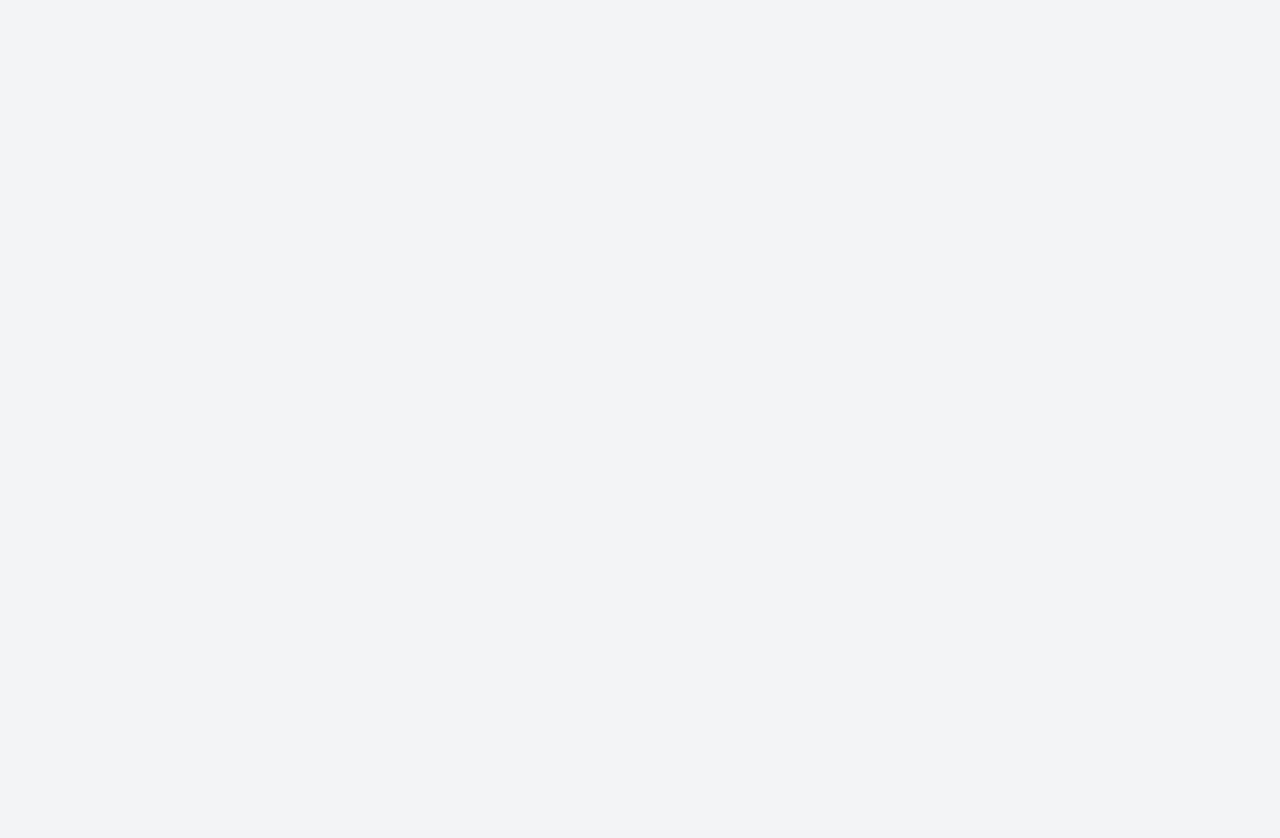
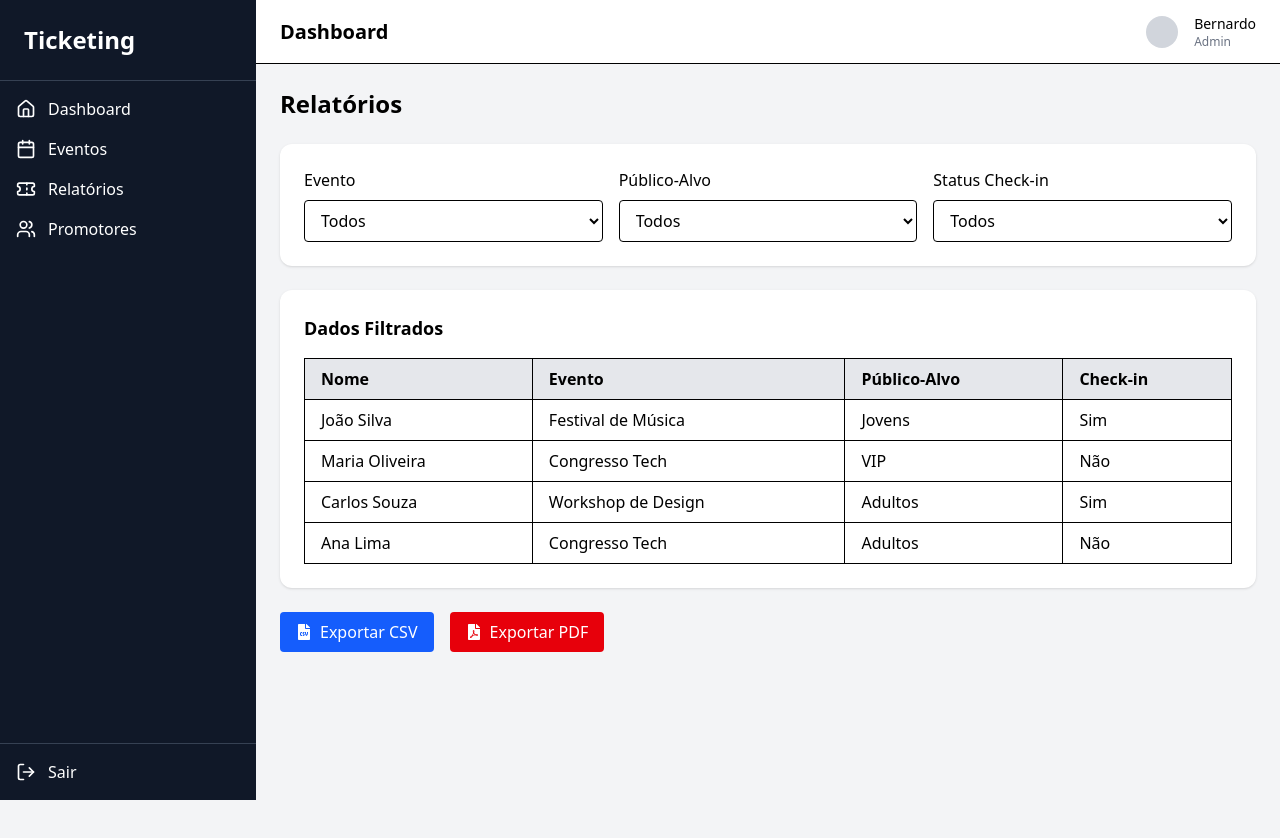
Before and after one commit to bernardoburigo/projeto-ticketing, a React (Vite) app in the folder Dashboard/frontend/: page /relatorios in a window 1280 px wide. Before the commit this address had no page. Shown: the top 838 px of the page. Before the commit the page ends 800 px from the top, so only its background shows below. Built offline with nearby package versions, Linux system fonts and the light colour scheme.

Commit message:
feat: tela de relatórios

```diff
--- a/Dashboard/frontend/src/App.jsx
+++ b/Dashboard/frontend/src/App.jsx
@@ -4,6 +4,7 @@ import Eventos from './pages/Eventos';
 import CriarEvento from './pages/CriarEvento';
 import EditarEvento from './pages/EditarEvento';
 import DetalhesEvento from './pages/DetalhesEvento';
+import Relatorios from './pages/Relatorios';
 
 function App() {
   return (
@@ -14,6 +15,7 @@ function App() {
         <Route path="/eventos/novo" element={<CriarEvento />} />
         <Route path="/eventos/:id/editar" element={<EditarEvento />} />
         <Route path="/eventos/:id" element={<DetalhesEvento />} />
+        <Route path="/relatorios" element={<Relatorios />} />
       </Routes>
     </BrowserRouter>
   );
--- a/Dashboard/frontend/src/components/Sidebar.jsx
+++ b/Dashboard/frontend/src/components/Sidebar.jsx
@@ -17,9 +17,9 @@ const Sidebar = () => {
             <Calendar size={20} />
             Eventos
           </Link>
-          <Link to='/ingressos' className="flex items-center gap-3 hover:text-blue-400 cursor-pointer">
+          <Link to='/relatorios' className="flex items-center gap-3 hover:text-blue-400 cursor-pointer">
             <Ticket size={20} />
-            Ingressos
+            Relatórios
           </Link>
           <Link to='/promotores' className="flex items-center gap-3 hover:text-blue-400 cursor-pointer">
             <Users size={20} />
--- /dev/null
+++ b/Dashboard/frontend/src/pages/Relatorios.jsx
@@ -0,0 +1,155 @@
+import Sidebar from '../components/Sidebar';
+import Topbar from '../components/Topbar';
+import { useState } from 'react';
+import { FaFileCsv, FaFilePdf } from 'react-icons/fa';
+
+const eventos = ['Festival de Música', 'Congresso Tech', 'Workshop de Design'];
+const publicos = ['Jovens', 'Adultos', 'VIP'];
+const statusCheckin = ['Todos', 'Com Check-in', 'Sem Check-in'];
+
+const dadosRelatorio = [
+  { nome: 'João Silva', publico: 'Jovens', evento: 'Festival de Música', checkin: true },
+  { nome: 'Maria Oliveira', publico: 'VIP', evento: 'Congresso Tech', checkin: false },
+  { nome: 'Carlos Souza', publico: 'Adultos', evento: 'Workshop de Design', checkin: true },
+  { nome: 'Ana Lima', publico: 'Adultos', evento: 'Congresso Tech', checkin: false },
+];
+
+const Relatorios = () => {
+  const [eventoSelecionado, setEventoSelecionado] = useState('Todos');
+  const [publicoSelecionado, setPublicoSelecionado] = useState('Todos');
+  const [checkinSelecionado, setCheckinSelecionado] = useState('Todos');
+
+  const filtrarDados = dadosRelatorio.filter(item => {
+    const eventoMatch = eventoSelecionado === 'Todos' || item.evento === eventoSelecionado;
+    const publicoMatch = publicoSelecionado === 'Todos' || item.publico === publicoSelecionado;
+    const checkinMatch =
+      checkinSelecionado === 'Todos' ||
+      (checkinSelecionado === 'Com Check-in' && item.checkin) ||
+      (checkinSelecionado === 'Sem Check-in' && !item.checkin);
+
+    return eventoMatch && publicoMatch && checkinMatch;
+  });
+
+  const exportarCSV = () => {
+    const linhas = [
+      ['Nome', 'Ingresso', 'Evento', 'Valor'],
+      ...dadosRelatorio.map(item => [item.nome, item.ingresso, item.evento, item.valor]),
+    ];
+    const csvContent =
+      'data:text/csv;charset=utf-8,' +
+      linhas.map(e => e.join(',')).join('\n');
+    const encodedUri = encodeURI(csvContent);
+    const link = document.createElement('a');
+    link.setAttribute('href', encodedUri);
+    link.setAttribute('download', 'relatorio.csv');
+    document.body.appendChild(link);
+    link.click();
+    document.body.removeChild(link);
+  };
+
+  const exportarPDF = () => {
+    alert('Funcionalidade de exportar para PDF será implementada futuramente.');
+    // Aqui você poderá usar uma lib como jspdf ou pdfmake para gerar o PDF.
+  };
+
+  return (
+    <div className="flex">
+      <Sidebar />
+      <div className="flex-1 flex flex-col">
+        <Topbar />
+        <main className="p-6 bg-gray-100 min-h-screen">
+          <h1 className="text-2xl font-bold mb-6">Relatórios</h1>
+
+          {/* Filtros */}
+          <div className="bg-white p-6 rounded-xl shadow mb-6 grid grid-cols-1 md:grid-cols-3 gap-4">
+            <div>
+              <label className="block mb-2 font-medium">Evento</label>
+              <select
+                className="w-full border rounded px-3 py-2"
+                value={eventoSelecionado}
+                onChange={e => setEventoSelecionado(e.target.value)}
+              >
+                <option>Todos</option>
+                {eventos.map(ev => (
+                  <option key={ev}>{ev}</option>
+                ))}
+              </select>
+            </div>
+
+            <div>
+              <label className="block mb-2 font-medium">Público-Alvo</label>
+              <select
+                className="w-full border rounded px-3 py-2"
+                value={publicoSelecionado}
+                onChange={e => setPublicoSelecionado(e.target.value)}
+              >
+                <option>Todos</option>
+                {publicos.map(pub => (
+                  <option key={pub}>{pub}</option>
+                ))}
+              </select>
+            </div>
+
+            <div>
+              <label className="block mb-2 font-medium">Status Check-in</label>
+              <select
+                className="w-full border rounded px-3 py-2"
+                value={checkinSelecionado}
+                onChange={e => setCheckinSelecionado(e.target.value)}
+              >
+                {statusCheckin.map(status => (
+                  <option key={status}>{status}</option>
+                ))}
+              </select>
+            </div>
+          </div>
+
+          {/* Tabela */}
+          <div className="bg-white p-6 rounded-xl shadow mb-6">
+            <h2 className="text-lg font-semibold mb-4">Dados Filtrados</h2>
+            <table className="w-full table-auto border-collapse">
+              <thead>
+                <tr className="bg-gray-200">
+                  <th className="border px-4 py-2 text-left">Nome</th>
+                  <th className="border px-4 py-2 text-left">Evento</th>
+                  <th className="border px-4 py-2 text-left">Público-Alvo</th>
+                  <th className="border px-4 py-2 text-left">Check-in</th>
+                </tr>
+              </thead>
+              <tbody>
+                {filtrarDados.map((item, index) => (
+                  <tr key={index}>
+                    <td className="border px-4 py-2">{item.nome}</td>
+                    <td className="border px-4 py-2">{item.evento}</td>
+                    <td className="border px-4 py-2">{item.publico}</td>
+                    <td className="border px-4 py-2">
+                      {item.checkin ? 'Sim' : 'Não'}
+                    </td>
+                  </tr>
+                ))}
+              </tbody>
+            </table>
+          </div>
+
+          {/* Botões de Exportação */}
+          <div className="flex gap-4">
+            <button
+              onClick={exportarCSV}
+              className="flex items-center gap-2 bg-blue-600 text-white px-4 py-2 rounded hover:bg-blue-700"
+            >
+              <FaFileCsv /> Exportar CSV
+            </button>
+            <button
+              className="flex items-center gap-2 bg-red-600 text-white px-4 py-2 rounded hover:bg-red-700"
+              disabled
+            >
+              <FaFilePdf /> Exportar PDF
+            </button>
+          </div>
+        </main>
+      </div>
+    </div>
+  );
+};
+
+export default Relatorios;
```
